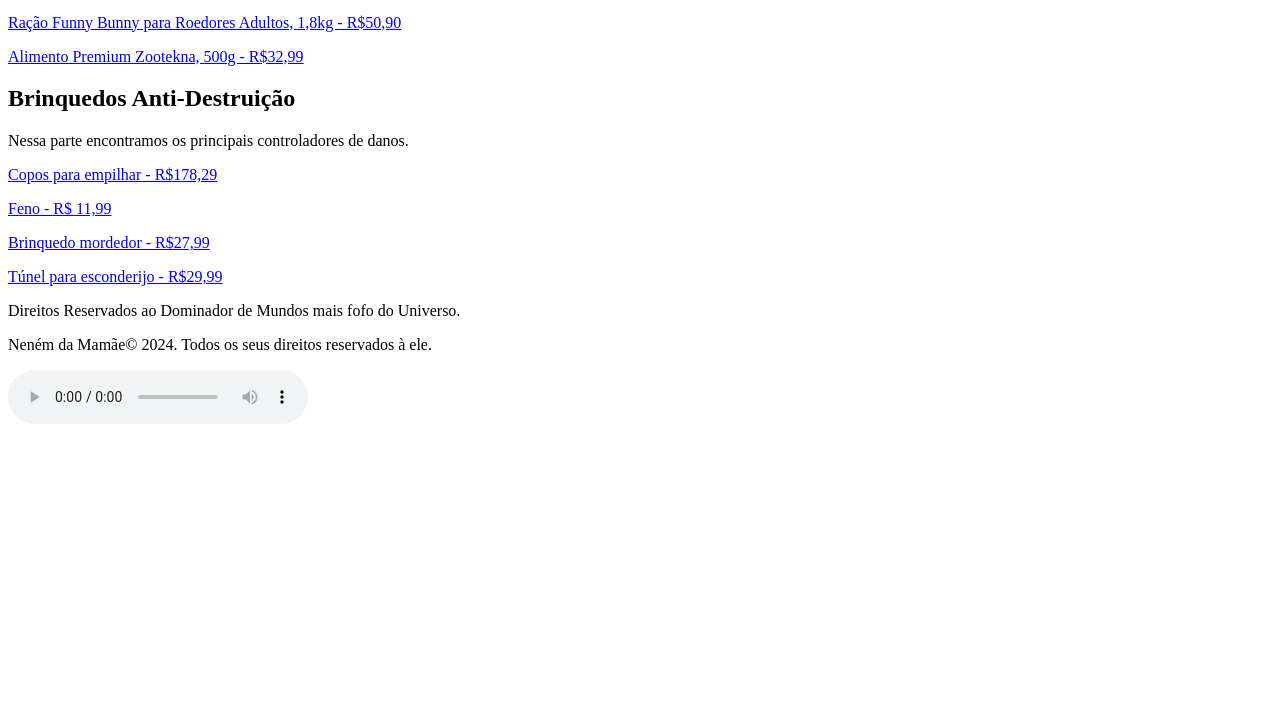
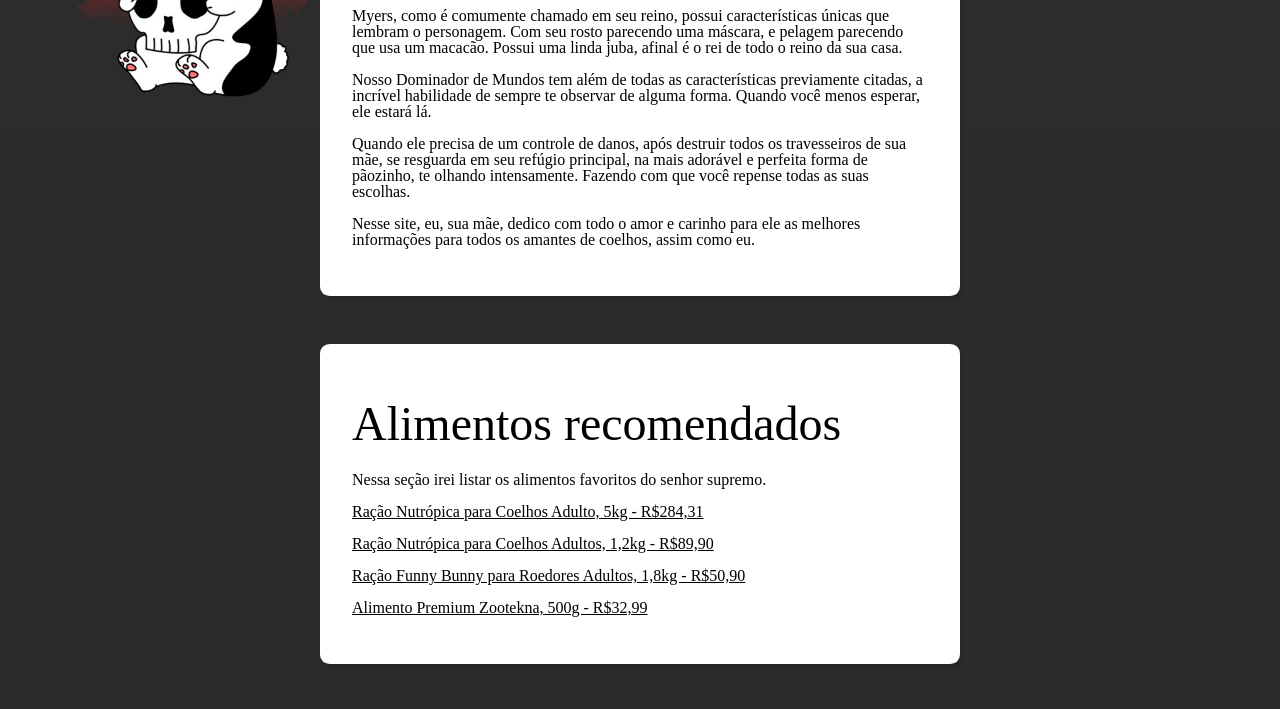
Before and after one commit to ToriBrum/MichaelBunnyMyers, a plain HTML site: page index.html in a window 1280 px wide. Shown: the part 591-1300 px from the top of the page. Before the commit the page ends 1023 px from the top, so only its background shows below. Drawn offline with Linux system fonts and the light colour scheme; a script that the page names is missing; files whose address does not match are found by name; a web font is replaced by a local one.

Commit message:
Update index.html

```diff
--- a/index.html
+++ b/index.html
@@ -4,7 +4,7 @@ hello world
 <head>
     <meta charset="UTF-8">
     <meta name="viewport" content="width=device-width, initial-scale=1.0">
-    <link rel="stylesheet" href="seraquevai.css">
+    <link rel="stylesheet" href="style.css">
     <title>Será?</title>
 </head>
 <body>
```
